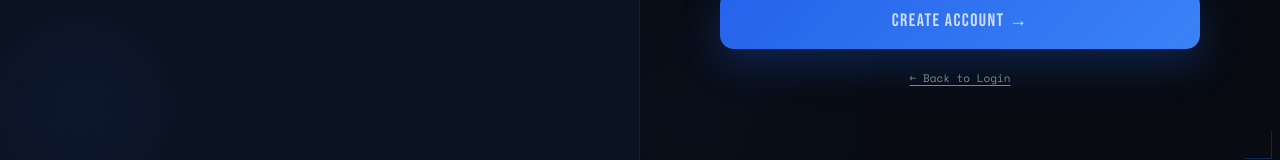
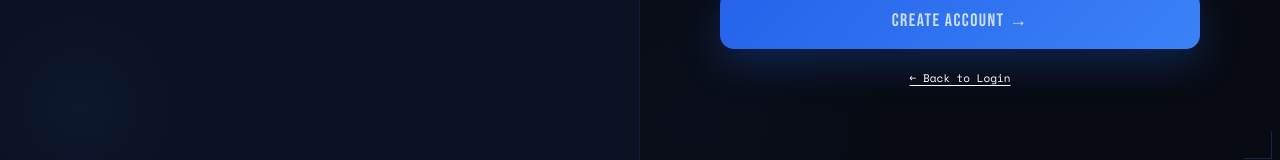
Before and after one commit to dishajain2005/ISC-Yearbook-2026, a React (Create React App) app in the folder frontend/Yearbook-New-Design/frontend/: page /register in a window 1280 px wide. Shown: the part 633-793 px from the top of the page. Built offline with nearby package versions, Linux system fonts and the light colour scheme; no server answers.

Commit message:
Update Register.js

```diff
--- a/frontend/Yearbook-New-Design/frontend/src/components/Register.js
+++ b/frontend/Yearbook-New-Design/frontend/src/components/Register.js
@@ -123,7 +123,7 @@ export default function Register() {
             style={{
               background:'none', border:'none',
               fontFamily:'var(--ff-mono)', fontSize:11,
-              color:'var(--text-dim)', cursor:'pointer',
+              color:'white', cursor:'pointer',
               textDecoration:'underline', textUnderlineOffset:3,
             }}
           >
```
